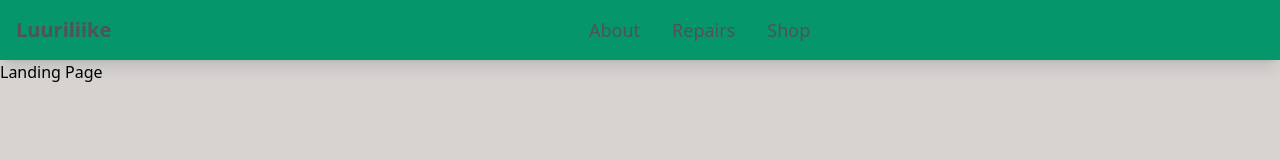
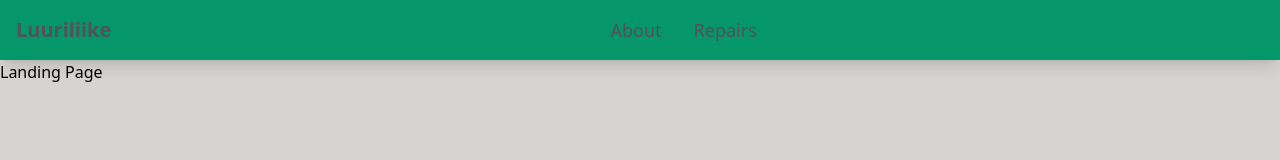
Before and after one commit to tkiviniemi/luuriliike, a React (Vite) app: page / in a window 1280 px wide. Shown: the top 160 px of the page. Built offline with nearby package versions, Linux system fonts and the light colour scheme.

Commit message:
Removed store page

```diff
--- a/src/App.jsx
+++ b/src/App.jsx
@@ -4,10 +4,9 @@ import Navbar from "./components/Navbar";
 import Footer from "./components/Footer";
 
 // import pages
+import About from "./pages/About";
 import Landing from "./pages/Landing.jsx";
-import About from "./pages/About";
 import Repairs from "./pages/Repairs";
-import Shop from "./pages/Shop";
 
 function App() {
   return (
@@ -18,7 +17,6 @@ function App() {
           <Route path="/" element={<Landing />} />
           <Route path="/pages/About" element={<About />} />
           <Route path="/pages/Repairs" element={<Repairs />} />
-          <Route path="/pages/Shop" element={<Shop />} />
         </Routes>
       </Router>
       <Footer />
--- a/src/components/Navbar.jsx
+++ b/src/components/Navbar.jsx
@@ -17,9 +17,6 @@ const Navbar = () => {
             <Link to="../pages/Repairs" className="hover:text-stone-200 mr-8">
               Repairs
             </Link>
-            <Link to="../pages/Shop" className="hover:text-stone-200">
-              Shop
-            </Link>
           </div>
         </div>
       </div>
```
